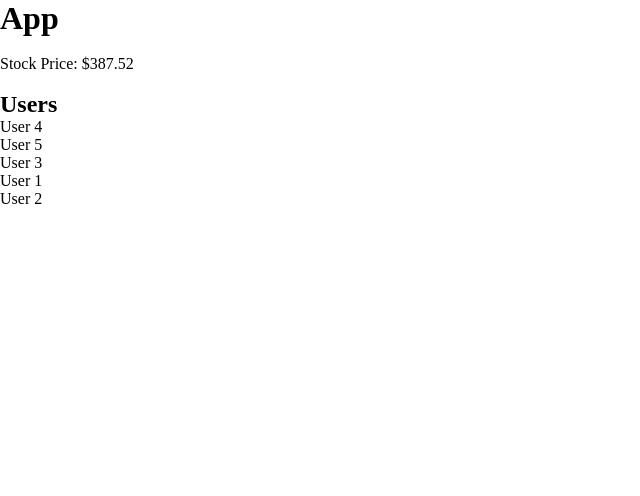
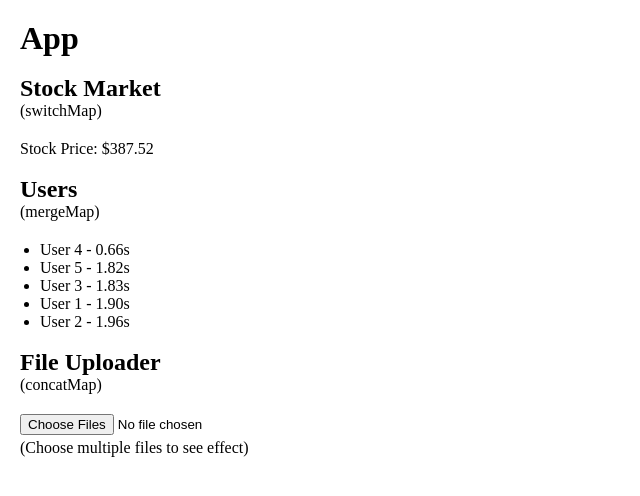
Before and after one commit to abhinav-lv-amagi/revise-rxjs, a React (Vite) app: page / in a window 1280 px wide. Shown: the top 496 px of the page, without its empty margins (0-640 px from the left). Built offline with nearby package versions, Linux system fonts and the light colour scheme.

Commit message:
examples for concatMap, mergeMap and switchMap in react app

```diff
--- a/src/App.tsx
+++ b/src/App.tsx
@@ -1,14 +1,19 @@
+import FileUploadQueue from "./components/FileUploadQueue";
 import StockPrice from "./components/StockPrice";
 import UserList from "./components/UserList";
 
 export default function App() {
   return (
+    <div style={{ padding: "20px" }}>
       <div>
         <h1>App</h1>
         <br />
         <StockPrice />
         <br />
         <UserList />
+        <br />
+        <FileUploadQueue />
+      </div>
     </div>
   );
 }
--- a/src/components/FileUploadQueue.tsx
+++ b/src/components/FileUploadQueue.tsx
@@ -0,0 +1,49 @@
+import { useState } from "react";
+import { concatMap, from, tap } from "rxjs";
+
+const uploadFile = async (file: File) => {
+  return new Promise<string>((resolve) =>
+    setTimeout(() => {
+      resolve(`Uploaded: ${file.name}`);
+    }, 2000)
+  );
+};
+
+export default function FileUploadQueue() {
+  const [messages, setMessages] = useState<string[]>([]);
+
+  const handleUpload = (event: React.ChangeEvent<HTMLInputElement>) => {
+    if (!event.target.files) return;
+    const files = Array.from(event.target.files);
+
+    console.log(
+      "Got new set of files: ",
+      files.map((file) => file.name)
+    );
+
+    from(files)
+      .pipe(
+        concatMap((file) => uploadFile(file)),
+        tap(console.log)
+      )
+      .subscribe((msg) => setMessages((prev) => [...prev, msg]));
+  };
+  return (
+    <div>
+      <h2>File Uploader</h2>
+      <p>(concatMap)</p>
+      <input
+        style={{ marginTop: "20px" }}
+        type="file"
+        multiple
+        onChange={handleUpload}
+      />
+      <p style={{ marginTop: "4px" }}>(Choose multiple files to see effect)</p>
+      <ul style={{ marginLeft: "20px", marginTop: "20px" }}>
+        {messages.map((msg, index) => (
+          <li key={index}>{msg}</li>
+        ))}
+      </ul>
+    </div>
+  );
+}
--- a/src/components/StockPrice.tsx
+++ b/src/components/StockPrice.tsx
@@ -6,7 +6,7 @@ const fetchStockPrice = async () => {
     const price = (Math.random() * 1500).toFixed(2);
     setTimeout(() => {
       resolve(price);
-    }, 1000);
+    }, 1000); // this can be a random time b/w 1000 and 3000 to simulate the network latency and working of switchMap
   });
 };
 export default function StockPrice() {
@@ -16,13 +16,16 @@ export default function StockPrice() {
     // if this interval is less than the time taken
     // to fetch the stock price, the price will not be updated.
     const subscription = interval(2000)
-      .pipe(
-        switchMap(() => fetchStockPrice()),
-        tap((newPrice) => console.log("New price: ", newPrice))
-      )
+      .pipe(switchMap(() => fetchStockPrice()))
       .subscribe(setPrice);
 
     return () => subscription.unsubscribe();
   }, []);
-  return <div>{`Stock Price: $${price}`}</div>;
+  return (
+    <div>
+      <h2>Stock Market</h2>
+      <p style={{ marginBottom: "20px" }}>(switchMap)</p>
+      {`Stock Price: ${price ? "$" + price : "loading"}`}
+    </div>
+  );
 }
--- a/src/components/UserList.tsx
+++ b/src/components/UserList.tsx
@@ -4,38 +4,49 @@ import { from, mergeMap, tap } from "rxjs";
 interface IUser {
   id: number;
   name: string;
+  timeToArrive: number;
 }
 
 const fetchUser = async (id: number) => {
+  console.log(`Call to fetch user ${id}`);
   return new Promise<IUser>((resolve) => {
+    const time = Math.random() * 2000;
     setTimeout(() => {
-      resolve({ id, name: `User ${id}` });
-    }, 1000 * Math.random() * 5);
+      resolve({ id, name: `User ${id}`, timeToArrive: time });
+    }, time);
   });
 };
 
+/**
+ * This component demonstrates the use of mergeMap operator.
+ * We fetch the user details for 5 users by making calls in parallel
+ * to the `fetchUser` function, which simulates a different network latency
+ * for each user. See the console logs and the order in which the user details
+ * are populated in the component to get an idea.
+ * @returns The UserList component
+ */
 export default function UserList() {
   const [users, setUsers] = useState<IUser[]>([]);
-
   useEffect(() => {
+    console.group("UserList component");
     const userIds = [1, 2, 3, 4, 5];
-
     const subscription = from(userIds)
-      .pipe(
-        mergeMap((id) => fetchUser(id)),
-        tap((user) => console.log(`Fetched user: ${user.name}`))
-      )
+      .pipe(mergeMap((id) => fetchUser(id)))
       .subscribe((user) => setUsers((prev) => [...prev, user]));
 
+    console.groupEnd();
     return () => subscription.unsubscribe();
   }, []);
 
   return (
     <div>
       <h2>Users</h2>
-      <ul>
+      <p>(mergeMap)</p>
+      <ul style={{ marginLeft: "20px", marginTop: "20px" }}>
         {users.map((user) => (
-          <li key={user.id}>{user.name}</li>
+          <li key={user.id}>{`${user.name} - ${(
+            user.timeToArrive / 1000
+          ).toFixed(2)}s`}</li>
         ))}
       </ul>
     </div>
```
Lines whose indentation alone changed are shown as unchanged.
